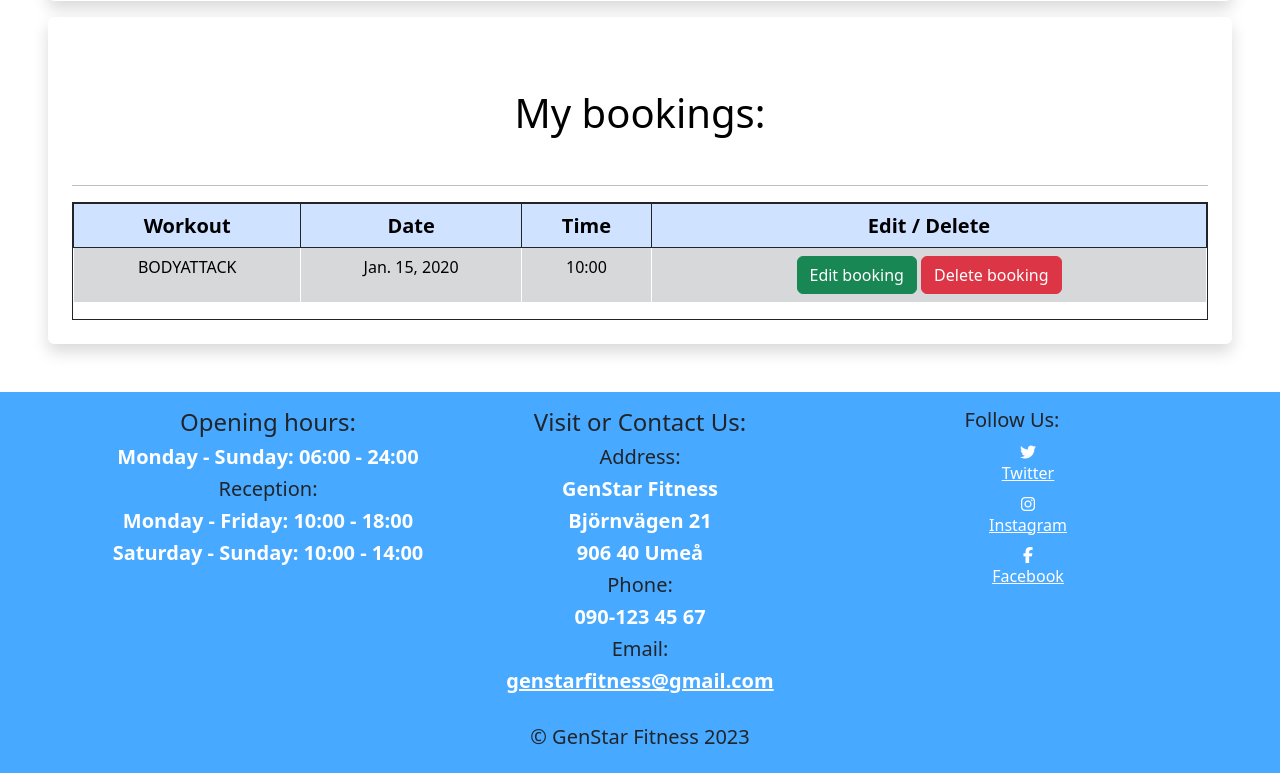
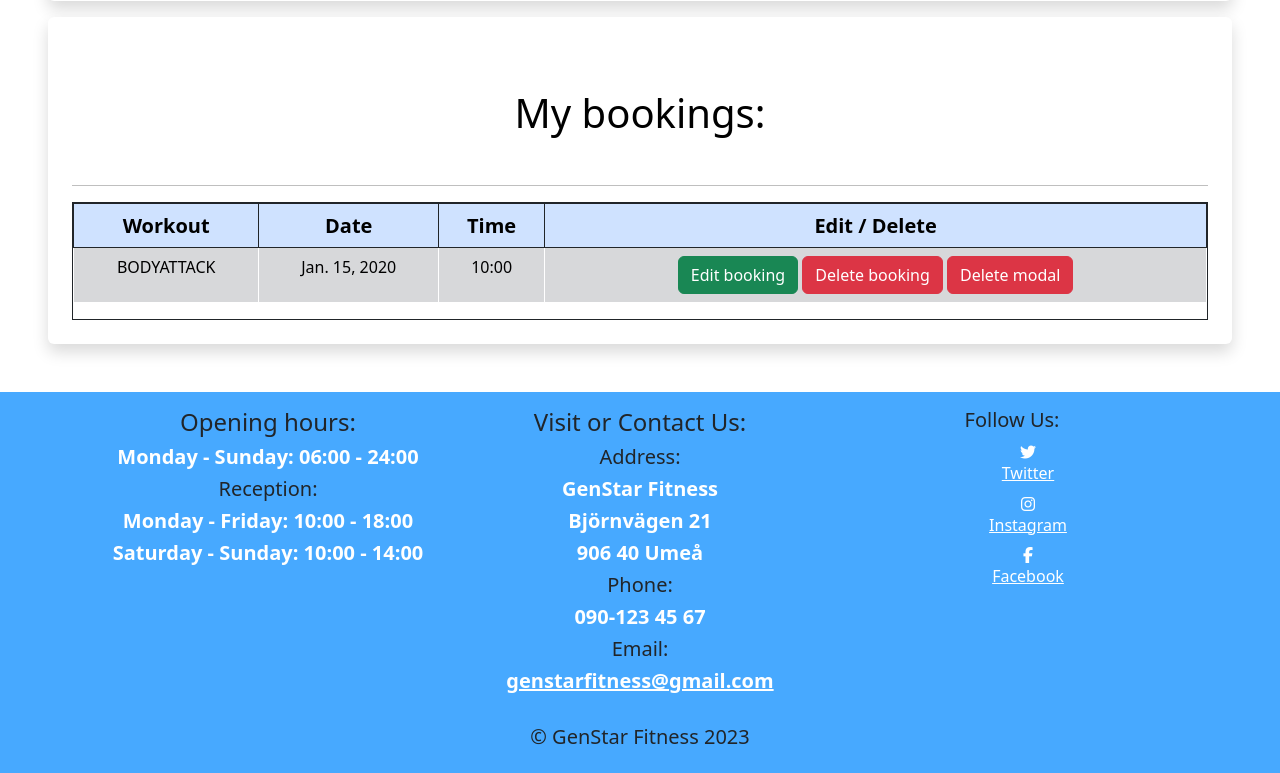
Before and after one commit to GenaGrig/genstar-fitness, a Django app: page /user-panel in a window 1280 px wide. Shown: the part 471-1244 px from the top of the page. Run offline with Django 4.2, Linux system fonts and the light colour scheme; a user stored in the database is signed in; tables that the repository leaves empty hold one stand-in row (values such as "Sample post"); some libraries are stand-ins or nearby versions.

Commit message:
Add: delete confirmation modal

```diff
--- a/booking/templates/layout.html
+++ b/booking/templates/layout.html
@@ -9,6 +9,7 @@
 
   <!-- jQuery -->
   <script src="https://ajax.googleapis.com/ajax/libs/jquery/3.6.1/jquery.min.js"></script>
+  <script src="{% static 'js/script.js' %}" type="text/javascript"></script>
   <!-- Bootstrap -->
   <link href='https://cdn.jsdelivr.net/npm/bootstrap@5.2.3/dist/css/bootstrap.min.css' rel='stylesheet' type='text/css'>
   <script src='https://cdn.jsdelivr.net/npm/bootstrap@5.2.3/dist/js/bootstrap.min.js' type='text/javascript'></script>
--- a/booking/templates/userPanel.html
+++ b/booking/templates/userPanel.html
@@ -64,11 +64,31 @@
                     <td class="text-center"><a class="btn btn-success" href="{% url 'userUpdate' appointment.id %}">Edit
                             booking</a>
                         <a class="btn btn-danger" href="{% url 'delete' appointment.id %}">Delete booking</a>
+                        <button type="button" class="btn btn-danger confirm-delete" data-bs-toggle="modal" data-bs-target="#confirmDeleteModal">Delete modal</button>
                     </td>
                 </tr>
                 {% endfor %}
             </tbody>
         </table>
+    </div>
+</div>
+
+<!-- Modal -->
+<div class="modal fade" id="confirmDeleteModal" tabindex="-1" caller-id="" role="dialog" aria-labelledby="confirmDeleteModalLabel" aria-hidden="true">
+    <div class="modal-dialog modal-dialog-centered" role="document"">
+        <div class="modal-content confirm-delete">
+            <div class="modal-header">
+                <h1 class="modal-title fs-5" id="exampleModalLabel">Confirm Delete</h1>
+                <button type="button" class="btn-close" data-bs-dismiss="modal" aria-label="Close"></button>
+            </div>
+            <div class="modal-body confirm-delete">
+                Are you sure you want to delete this booking?
+            </div>
+            <div class="modal-footer">
+                <button type="button" class="btn btn-primary" data-bs-dismiss="modal">Cancel</button>
+                <button type="button" class="btn btn-danger confirm-delete" data-dismiss="modal" data-bs-toggle="modal" data-bs-target="#confirmDeleteModal" id="confirmDeleteButtonModal" onclick="confirmDelete()">Delete</button>
+            </div>
+        </div>
     </div>
 </div>
 
@@ -81,5 +101,4 @@
 
 {% endif %}
 
-
 {% endblock %}
--- a/booking/views.py
+++ b/booking/views.py
@@ -1,10 +1,12 @@
-from django.shortcuts import render, redirect
+from django.shortcuts import render, redirect, get_object_or_404
 from datetime import datetime, timedelta
 from .models import *
 from django.contrib import messages
 from django.db.models import Count
 from .models import BookingSlots
 from .forms import BookingForm
+from django.http import JsonResponse
+
 
 
 def service_view(request):
@@ -253,11 +255,23 @@ def checkEditTime(times, day, id):
             x.append(k)
     return x
 
+# def delete_booking(request, id):
+#     appointment = Appointment.objects.get(pk=id)
+#     appointment.delete()
+#     messages.success(request, "Booking Deleted!")
+#     return redirect('userPanel')
+
+
 def delete_booking(request, id):
-    appointment = Appointment.objects.get(pk=id)
-    appointment.delete()
-    messages.success(request, "Booking Deleted!")
-    return redirect('userPanel')
+    if request.method == 'DELETE':
+        # Fetch the booking using booking_id
+        appointment = get_object_or_404(Appointment, id=appointment.id)
+        # Perform the delete operation
+        appointment.delete()
+        return JsonResponse({'message': 'Booking deleted successfully.'})
+    else:
+        return JsonResponse({'message': 'Invalid request method.'}, status=400)
+
 
 def delete_booking_staff(request, id):
     appointment = Appointment.objects.get(pk=id)
--- /dev/null
+++ b/static/js/script.js
@@ -0,0 +1,16 @@
+function confirmDelete() {
+    // Send an AJAX request to your Django view to delete the booking
+    const id = 'appointment.id'; // Replace with the actual booking ID
+    $.ajax({
+        url: `delete_booking/<int:id>`, // Replace with your Django view URL
+        type: 'DELETE',
+        dataType: 'json',
+        success: function(data) {
+            redirect('userPanel.html'); // Replace with your Django view URL
+        },
+        error: function(error) {
+            // Handle error
+            console.log(error);
+        }
+    });
+}
```
